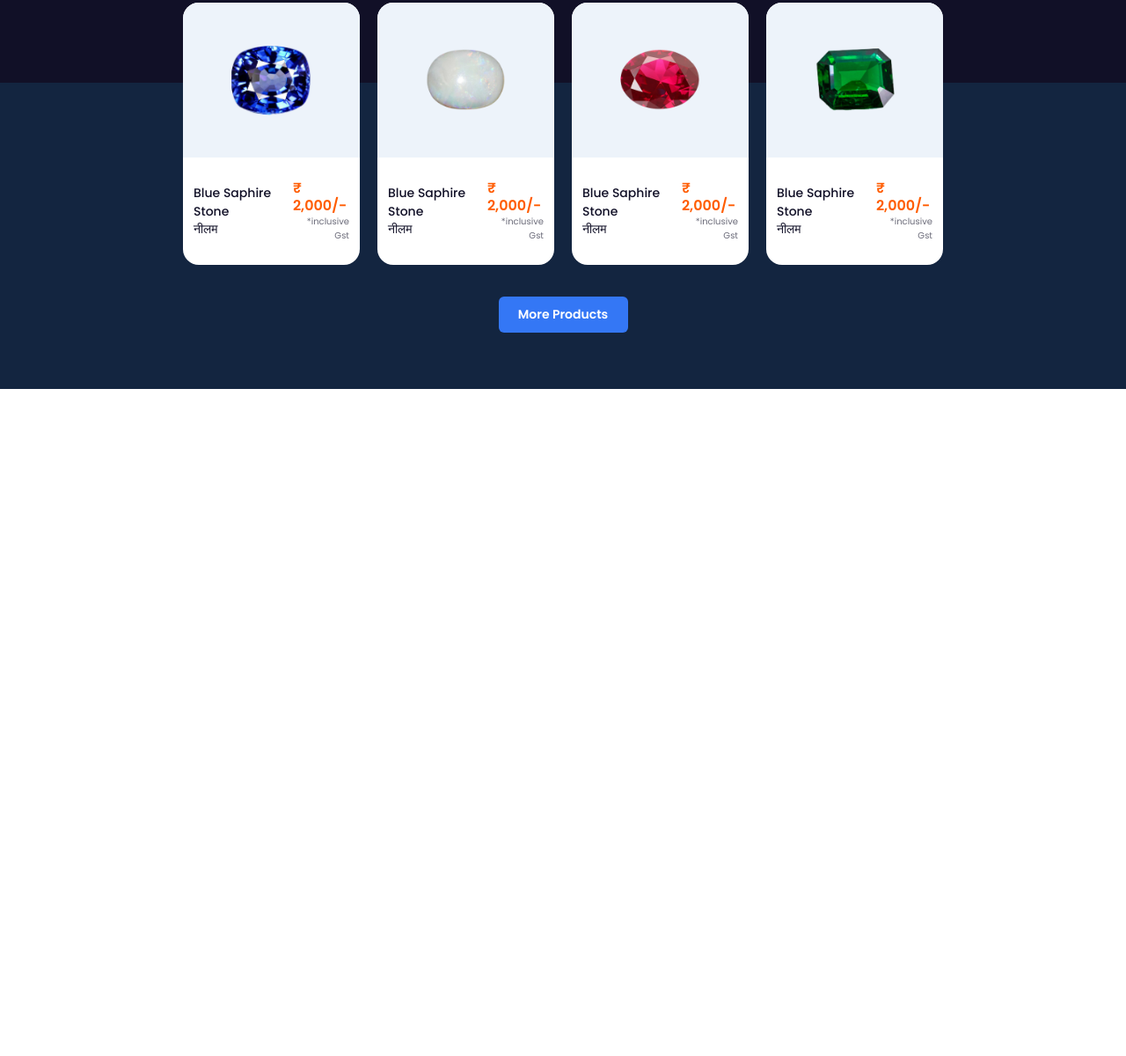
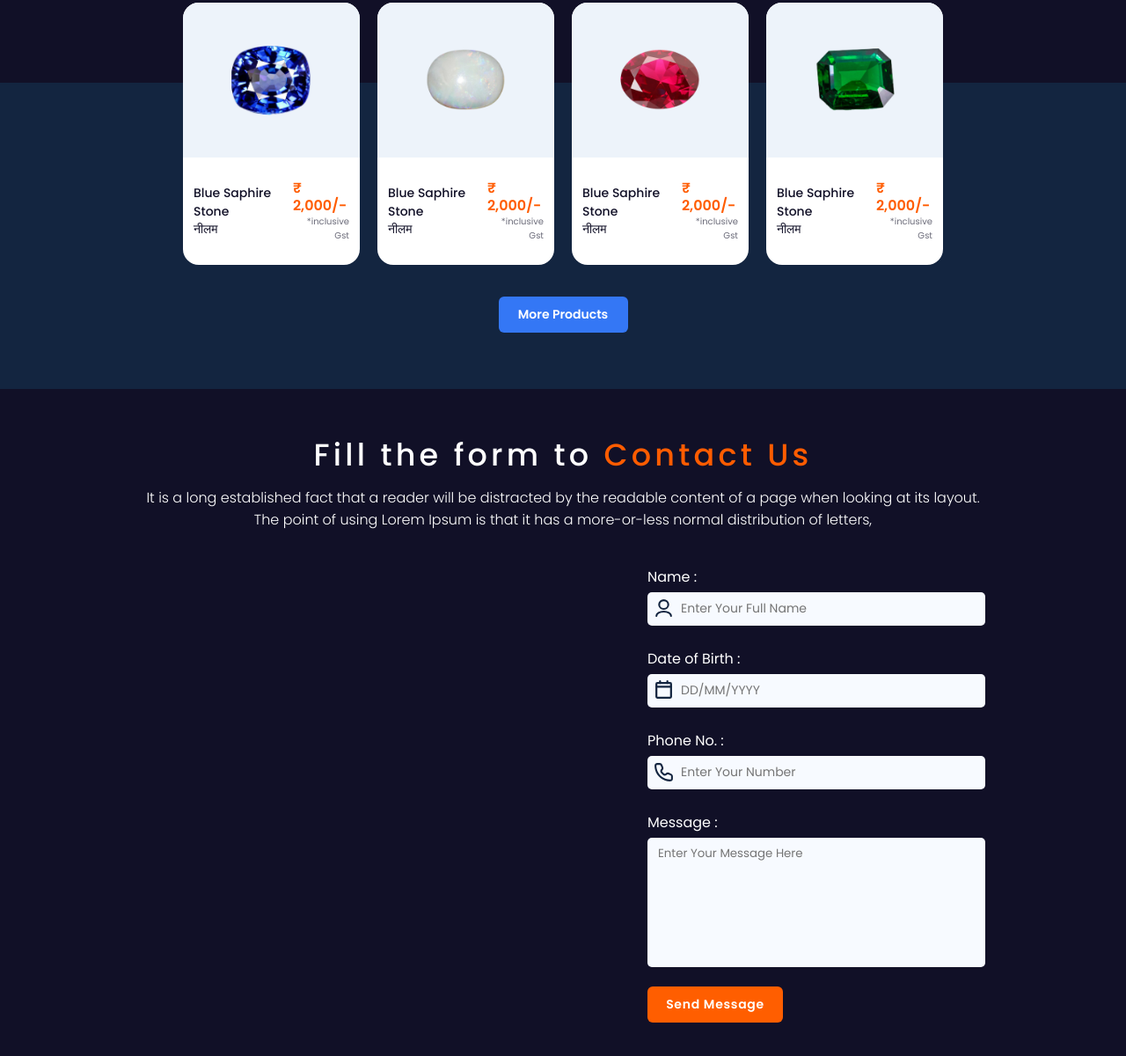
Before and after one commit to sarthakdhasmana/AstroDhara_Website, a website with bundled scripts: page index.html in a window 1280 px wide. Shown: the part 3951-5151 px from the top of the page at 88% size. Before the commit the page ends 4393 px from the top, so only its background shows below. Built offline with nearby package versions, Linux system fonts and the light colour scheme.

Commit message:
firebase functionality added to the project and the form is working fine

```diff
--- a/css/Style.css
+++ b/css/Style.css
@@ -549,3 +549,121 @@ header,
     margin: 30px auto 0px;
     ;
 }
+
+/*<<<<<<<<<<<<<<<<<<<<<<<<<<<<<<<< FORM SECTION >>>>>>>>>>>>>>>>>>>>>>>>>>>>>>>*/
+.contactForm_section {
+    background-color: #111027;
+    padding: 3em 10em;
+}
+
+.ContactFormText {
+    text-align: center;
+    margin-bottom: 2.5em;
+}
+
+.formContainer {
+    display: flex;
+    align-items: center;
+    justify-content: space-between;
+}
+
+.RightForm {
+    width: 40%;
+}
+
+.formInput {
+    margin-bottom: 25px;
+}
+
+.name,
+.DateOfBirth,
+.PhoneNo,
+.Message {
+    font-weight: 400;
+    font-size: 16px;
+    color: #FFFFFF;
+    margin-bottom: 5px;
+}
+
+textarea:focus,
+input:focus {
+    outline: none;
+}
+
+.inputField {
+    position: relative;
+}
+
+textarea {
+    resize: none;
+}
+
+.titleDesc {
+    width: 60em;
+    margin: auto;
+}
+
+.inputField img {
+    position: absolute;
+    width: 25px;
+    top: 6px;
+    left: 6px;
+}
+
+.inputField input {
+    height: 38px;
+    font-size: 14px;
+    font-weight: 400;
+    width: 100%;
+    border-radius: 5px;
+    padding-left: 38px;
+}
+
+#form_UserMessage {
+    border-radius: 5px;
+    padding: 8px 12px;
+    height: 11em;
+    width: 100%;
+}
+
+.smallTitle {
+    font-size: 35px;
+    margin-bottom: 10px;
+}
+
+.sectionTitle span {
+    color: #FF5C00;
+}
+
+input::-webkit-outer-spin-button,
+input::-webkit-inner-spin-button {
+    -webkit-appearance: none;
+    margin: 0;
+}
+
+/* Firefox */
+input[type=number] {
+    -moz-appearance: textfield;
+}
+
+input,
+textarea {
+    color: #1E283C;
+    background-color: #f7faff;
+}
+
+.formSubmitBtn {
+    font-weight: 600;
+    font-size: 14px;
+    text-align: center;
+    letter-spacing: 0.05em;
+    color: #FFFFFF;
+    background: #FF5E00;
+    padding: 10px;
+    width: 11em;
+    border-radius: 6px;
+}
+
+.margin_submitBtn {
+    margin-bottom: 15px;
+}
--- a/index.html
+++ b/index.html
@@ -728,7 +728,8 @@
     <div class="productSection">
         <div class="productSectionText">
             <p class="sectionTitle productTitleBtm_margin">Our Products</p>
-            <p class="sectionTitleDesc">It is a long established fact that a reader will be distracted by the readable
+            <p class="sectionTitleDesc titleDesc">It is a long established fact that a reader will be distracted by the
+                readable
                 content of a page when looking at its layout. The point of using Lorem Ipsum is that it has a
                 more-or-less normal distribution of letters, </p>
         </div>
@@ -813,10 +814,59 @@
         </a>
     </div>
 
+    <div class="contactForm_section">
+        <div class="ContactFormText">
+            <p class="sectionTitle smallTitle">Fill the form to <span>Contact Us</span></p>
+            <p class="sectionTitleDesc titleDesc">It is a long established fact that a reader will be distracted by the
+                readable
+                content of a page when looking at its layout. The point of using Lorem Ipsum is that it has a
+                more-or-less normal distribution of letters, </p>
+        </div>
+        <div class="formContainer">
+            <div class="leftIllustrationForm"></div>
+            <div class="RightForm">
+                <form action="#">
+                    <div class="formInput">
+                        <p class="name">Name :</p>
+                        <div class="inputField">
+                            <img src="assets/Landing-Page_Assets/Form-Section/Name-Icon.svg" alt="Name icon">
+                            <input type="text" name="UserName" id="form_UserName" placeholder="Enter Your Full Name">
+                        </div>
+                    </div>
+                    <div class="formInput">
+                        <p class="DateOfBirth">Date of Birth :</p>
+                        <div class="inputField">
+                            <img src="assets/Landing-Page_Assets/Form-Section/Calendar-Icon.svg" alt="Calendar icon">
+                            <input type="text" name="UserDob" id="form_UserDob" placeholder="DD/MM/YYYY">
+                        </div>
+                    </div>
+                    <div class="formInput">
+                        <p class="PhoneNo">Phone No. :</p>
+                        <div class="inputField">
+                            <img src="assets/Landing-Page_Assets/Form-Section/Phone-Icon.svg" alt="Phone No. icon">
+                            <input type="number" name="UserPhoneNo" id="form_UserPhoneNo"
+                                placeholder="Enter Your Number">
+                        </div>
+                    </div>
+                    <div class="formInput margin_submitBtn">
+                        <p class="Message">Message :</p>
+                        <div class="inputField">
+                            <textarea type="text" name="UserMessage" cols="40" rows="10" id="form_UserMessage"
+                                placeholder="Enter Your Message Here"></textarea>
+                        </div>
+                    </div>
+                    <div class="formSubmitBtn">
+                        <p>Send Message</p>
+                    </div>
+                </form>
+            </div>
+        </div>
+    </div>
 
     <script src="js/imageSlider.js"></script>
     <script src="js/zodiacSign.js"></script>
     <script src="js/ServiceSection.js"></script>
+    <script type="module" src="js/firebase.js"></script>
 </body>
 
 </html>
--- /dev/null
+++ b/js/firebase.js
@@ -0,0 +1,62 @@
+// Import the functions you need from the SDKs you need
+import { initializeApp } from "https://www.gstatic.com/firebasejs/9.9.1/firebase-app.js";
+import { getAnalytics } from "https://www.gstatic.com/firebasejs/9.9.1/firebase-analytics.js";
+import { getFirestore, collection, addDoc } from "https://www.gstatic.com/firebasejs/9.9.1/firebase-firestore.js";
+
+// Your web app's Firebase configuration
+// For Firebase JS SDK v7.20.0 and later, measurementId is optional
+const firebaseConfig = {
+    apiKey: "AIzaSyDMMuWuHXqgca9bhNvhY6JgFbdJRublMe4",
+    authDomain: "astrodhara-website.firebaseapp.com",
+    projectId: "astrodhara-website",
+    storageBucket: "astrodhara-website.appspot.com",
+    messagingSenderId: "462679883179",
+    appId: "1:462679883179:web:2d2d6558da875013cfe6ee",
+    measurementId: "G-J9PTYDL9YW"
+};
+
+// Initialize Firebase
+const app = initializeApp(firebaseConfig);
+//app analytics added
+const analytics = getAnalytics(app);
+// Initialize Cloud Firestore and get a reference to the service
+const db = getFirestore(app);
+
+
+
+
+
+const submit = document.querySelector('.formSubmitBtn');
+
+submit.addEventListener('click', () => {
+    //on click of submit save the value of user
+    addUserValue();
+})
+
+
+async function addUserValue() {
+
+    var Name = returnUserValues('form_UserName');
+    var Dob = returnUserValues('form_UserDob');
+    var PhoneNo = returnUserValues('form_UserPhoneNo');
+    var Message = returnUserValues('form_UserMessage');
+
+    try {
+
+        const docRef = await addDoc(collection(db, "Website_User"), {
+            name: Name,
+            dob: Dob,
+            phoneNo: PhoneNo,
+            message: Message
+        });
+    } catch (e) {
+        console.error("Error adding document: ", e);
+    }
+
+}
+
+//get the data of Form
+function returnUserValues(Selector) {
+    var value = document.getElementById(Selector).value;
+    return value;
+}
--- /dev/null
+++ b/package.json
@@ -0,0 +1,5 @@
+{
+  "dependencies": {
+    "firebase": "^9.9.1"
+  }
+}
```
Also changed, not shown: 2 other files.
